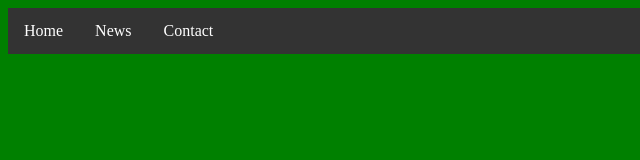
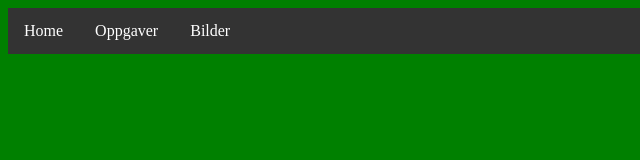
Before and after one commit to Alexand125/MinForsteNettside, a plain HTML site: page Bilder.html in a window 1280 px wide. Shown: the full height of the page, 0-640 px from the left. Drawn offline with Linux system fonts and the light colour scheme.

Commit message:
Changed names on navbar

```diff
--- a/Bilder.html
+++ b/Bilder.html
@@ -9,8 +9,8 @@
 
     <ul>
         <li><a class="active" href="index.html">Home</a></li>
-        <li><a href="Bilder.html">News</a></li>
-        <li><a href="Oppgaver.html">Contact</a></li>
+        <li><a href="Oppgaver.html">Oppgaver</a></li>
+        <li><a href="Bilder.html">Bilder</a></li>
     </ul>
 
 </body>
```
Also changed, not shown: Oppgaver.html (+2 -2 lines), index.html (+2 -2 lines).
